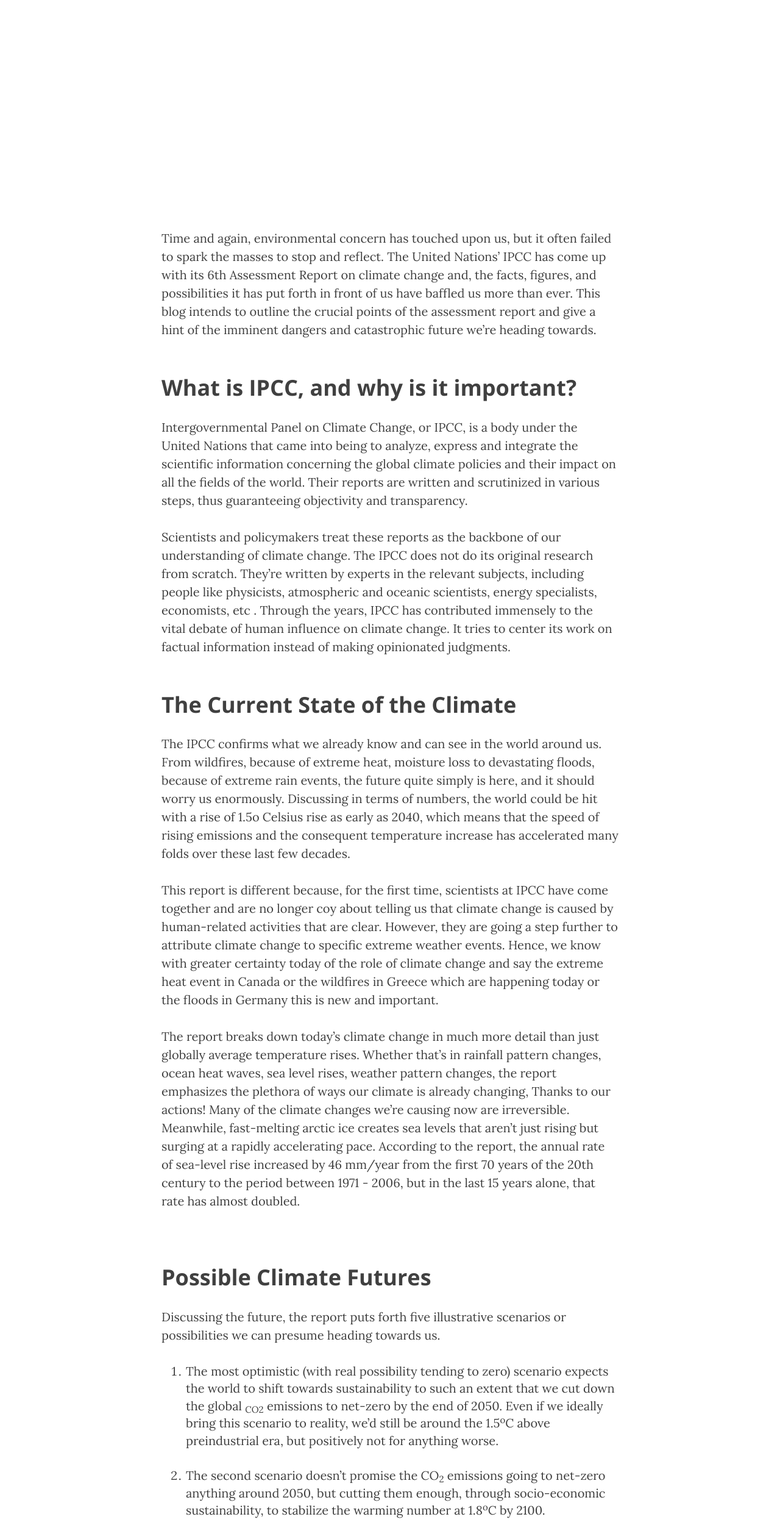
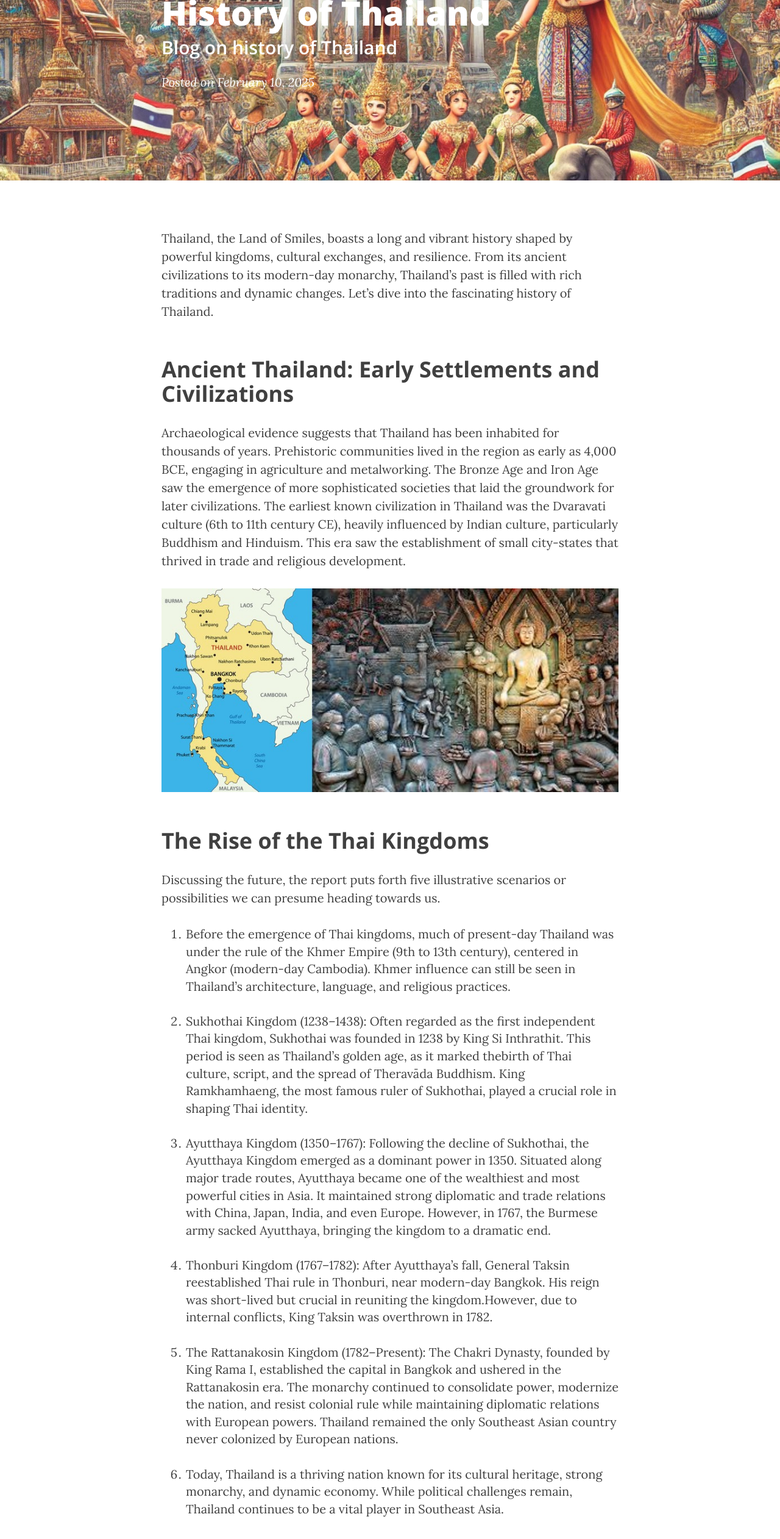
Before and after one commit to rjvaroky-ctrl/Thailand-travels, a plain HTML site: page post1.html in a window 1280 px wide. Shown: the part 240-2764 px from the top of the page at 61% size. Drawn offline with nearby package versions, Linux system fonts and the light colour scheme; files whose address does not match are found by name.

Commit message:
Update post1.html

```diff
--- a/post1.html
+++ b/post1.html
@@ -49,7 +49,7 @@
                     <span class="icon-bar"></span>
                     <span class="icon-bar"></span>
                 </button>
-                <a class="navbar-brand" href="index.html">PRAKRITI</a>
+                <a class="navbar-brand" href="index.html">THAILAND DIARIES</a>
             </div>
             <!-- /.navbar-collapse -->
         </div>
@@ -58,14 +58,14 @@
 
     <!-- Page Header -->
     <!-- Set your background image for this header on the line below. -->
-    <header class="intro-header" style="background-image: url('assets/images/blog_img/climat_change.jpg'); opacity:0.9;">
+    <header class="intro-header" style="background-image: url('assets/images/news/thai_hist.jpg'); opacity:0.9;">
         <div class="container">
             <div class="row">
                 <div class="col-lg-8 col-lg-offset-2 col-md-10 col-md-offset-1">
                     <div class="post-heading">
-                        <h1>IPCC 6th Assessment Report</h1>
-                        <h2 class="subheading">Summary of the UN's report on Climate Change</h2>
-                        <span class="meta">Posted on August 22, 2021</span>
+                        <h1>The Rich and Fascinating History of Thailand</h1>
+                        <h2 class="subheading">Blog on history of Thailand</h2>
+                        <span class="meta">Posted on February 10, 2025</span>
                     </div>
                 </div>
             </div>
@@ -77,151 +77,103 @@
         <div class="container">
             <div class="row">
                 <div class="col-lg-8 col-lg-offset-2 col-md-10 col-md-offset-1">
-                    <p>Time and again, environmental concern has touched upon us, but it often failed to
-                        spark the masses to stop and reflect. The United Nations’ IPCC has come up with its 6th
-                        Assessment Report on climate change and, the facts, figures, and possibilities it has
-                        put forth in front of us have baffled us more than ever. This blog intends to outline the
-                        crucial points of the assessment report and give a hint of the imminent dangers and
-                        catastrophic future we’re heading towards.
+                    <p>Thailand, the Land of Smiles, boasts a long and vibrant history shaped by powerful
+                       kingdoms, cultural exchanges, and resilience. From its ancient civilizations to its
+                       modern-day monarchy, Thailand’s past is filled with rich traditions and dynamic changes.
+                       Let’s dive into the fascinating history of Thailand.
                     </p>
-                    <h2 class="section-heading">What is IPCC, and why is it important?</h2>
-                    <p>Intergovernmental Panel on Climate Change, or IPCC, is a body under the United
-                        Nations that came into being to analyze, express and integrate the scientific
-                        information concerning the global climate policies and their impact on all the fields of
-                        the world. Their reports are written and scrutinized in various steps, thus guaranteeing
-                        objectivity and transparency.</p>
-
-                    <p>Scientists and policymakers treat these reports as the backbone of our
-                        understanding of climate change. The IPCC does not do its original research from
-                        scratch. They’re written by experts in the relevant subjects, including people like
-                        physicists, atmospheric and oceanic scientists, energy specialists, economists, etc .
-                        Through the years, IPCC has contributed immensely to the vital debate of human
-                        influence on climate change. It tries to center its work on factual information instead of
-                        making opinionated judgments.</p>
-
-                    <h2 class="section-heading">The Current State of the Climate</h2>
-
-                    <p>The IPCC confirms what we already know and can see in the world around us. From
-                        wildfires, because of extreme heat, moisture loss to devastating floods, because of
-                        extreme rain events, the future quite simply is here, and it should worry us
-                        enormously. Discussing in terms of numbers, the world could be hit with a rise of
-                        1.5o Celsius rise as early as 2040, which means that the speed of rising emissions
-                        and the consequent temperature increase has accelerated many folds over these
-                        last few decades.</p>
-
-                    <p>This report is different because, for the first time, scientists at IPCC have come
-                        together and are no longer coy about telling us that climate change is caused by
-                        human-related activities that are clear. However, they are going a step further to
-                        attribute climate change to specific extreme weather events. Hence, we know with
-                        greater certainty today of the role of climate change and say the extreme heat
-                        event in Canada or the wildfires in Greece which are happening today or the floods
-                        in Germany this is new and important.
+                    <h2 class="section-heading">Ancient Thailand: Early Settlements and Civilizations</h2>
+                    <p>Archaeological evidence suggests that Thailand has been inhabited for thousands
+                       of years. Prehistoric communities lived in the region as early as 4,000 BCE,
+                       engaging in agriculture and metalworking. The Bronze Age and Iron Age saw the
+                       emergence of more sophisticated societies that laid the groundwork for later civilizations.
+                       The earliest known civilization in Thailand was the Dvaravati culture (6th to 11th century CE),
+                       heavily influenced by Indian culture, particularly Buddhism and Hinduism. This era saw the
+                       establishment of small city-states that thrived in trade and religious development.
                     </p>
 
-                    <p>The report breaks down today’s climate change in much more detail than just
-                        globally average temperature rises. Whether that’s in rainfall pattern changes,
-                        ocean heat waves, sea level rises, weather pattern changes, the report emphasizes
-                        the plethora of ways our climate is already changing, Thanks to our actions! Many of
-                        the climate changes we’re causing now are irreversible. Meanwhile, fast-melting
-                        arctic ice creates sea levels that aren’t just rising but surging at a rapidly
-                        accelerating pace. According to the report, the annual rate of sea-level rise
-                        increased by 46 mm/year from the first 70 years of the 20th century to the period
-                        between 1971 - 2006, but in the last 15 years alone, that rate has almost doubled.
-                    </p>
                     <div>
-                        <img src="assets/images/blog_img/ipcc_blog_images/graph1.png" alt="" class="img-responsive">
+                        <img src="assets/images/news/one_.jpg" alt="" class="img-responsive">
                     </div>
-                    <h2 class="section-heading">Possible Climate Futures</h2>
+                    <h2 class="section-heading">The Rise of the Thai Kingdoms</h2>
                     <p>Discussing the future, the report puts forth five illustrative scenarios or possibilities
                         we can presume heading towards us.
                     </p>
                     <ol>
                         <li>
-                            The most optimistic (with real possibility tending to zero) scenario expects the
-                            world to shift towards sustainability to such an extent that we cut down the
-                            global <sub>CO2</sub> emissions to net-zero by the end of 2050. Even if we ideally bring
-                            this scenario to reality, we’d still be around the 1.5<sup>o</sup>C above preindustrial era,
-                            but positively not for anything worse.<br><br>
+                            Before the emergence of Thai kingdoms, much of present-day Thailand was under the
+                            rule of the Khmer Empire (9th to 13th century), centered in Angkor (modern-day Cambodia).
+                            Khmer influence can still be seen in Thailand’s architecture, language, and religious practices.<br><br>
                         </li>
                         <li>
-                            The second scenario doesn’t promise the CO<sub>2</sub> emissions going to net-zero
-                            anything around 2050, but cutting them enough, through socio-economic
-                            sustainability, to stabilize the warming number at 1.8<sup>o</sup>C by 2100.<br><br>
+                            Sukhothai Kingdom (1238–1438): Often regarded as the first independent Thai kingdom,
+                            Sukhothai was founded in 1238 by King Si Inthrathit. This period is seen as
+                            Thailand’s golden age, as it marked thebirth of Thai culture, script, and the spread of
+                            Theravāda Buddhism. King Ramkhamhaeng, the most famous ruler of Sukhothai,
+                            played a crucial role in shaping Thai identity.<br><br>
                         </li>
                         <li>
-                            The mid-way scenario presumes the world going at the same pace regarding
-                            socio-economic factors and environmental deterioration. The expected rise in
-                            the temperature in such a case would be 2.7<sup>o</sup>C by the end of the century.<br><br>
+                            Ayutthaya Kingdom (1350–1767): Following the decline of Sukhothai, the Ayutthaya Kingdom
+                            emerged as a dominant power in 1350. Situated along major trade routes, Ayutthaya became
+                            one of the wealthiest and most powerful cities in Asia. It maintained strong diplomatic
+                            and trade relations with China, Japan, India, and even Europe. However, in 1767, the Burmese
+                            army sacked Ayutthaya, bringing the kingdom to a dramatic end.<br><br>
                         </li>
                         <li>
-                            The fourth scenario speculates that the world is getting more intense in
-                            competition, national security, and individual food supplies. The CO<sub>2</sub>
-                            emissions are expected to go roughly double the present number leading to a
-                            3.6<sup>o</sup>C average temperature rise.<br><br>
+                            Thonburi Kingdom (1767–1782): After Ayutthaya’s fall, General Taksin reestablished
+                            Thai rule in Thonburi, near modern-day Bangkok. His reign was short-lived but
+                            crucial in reuniting the kingdom.However, due to internal conflicts, King Taksin
+                            was overthrown in 1782.<br><br>
                         </li>
                         <li>
-                            The worst-case scenario, the future that fears, theorizes the world’s global
-                            economy growing at the highest possible pace, but at the cost of depriving
-                            away the fossil fuels recklessly. In this case, the average global temperature
-                            gets to a blazing 4.4<sup>o</sup>C higher.<br><br>
+                            The Rattanakosin Kingdom (1782–Present): The Chakri Dynasty, founded by King Rama
+                            I, established the capital in Bangkok and ushered in the Rattanakosin era.
+                            The monarchy continued to consolidate power, modernize the nation, and resist
+                            colonial rule while maintaining diplomatic relations with European powers.
+                            Thailand remained the only Southeast Asian country never colonized by European
+                             nations.<br><br>
+                        </li>
+                        <li>
+                            Today, Thailand is a thriving nation known for its cultural heritage, strong
+                            monarchy, and dynamic economy. While political challenges remain, Thailand
+                            continues to be a vital player in Southeast Asia.<br><br>
                         </li>
                     </ol>
                     <div>
-                        <img src="assets/images/blog_img/ipcc_blog_images/graph2.png" alt="" class="img-responsive">
+                        <img src="assets/images/news/two_.jpg" alt="" class="img-responsive">
                     </div>
                     <p>
                         <i style="font-size:0.7em;">(In the graph, SSP1-1.9, SSP1-2.6, SSP2-4.5, SSP3-7.0, and SSP5-8.5
                             denote the first, second,
                             third, fourth, and fifth scenarios, respectively)</i>
                     </p>
+
+                    <h2 class="section-heading">Modern Thailand: Monarchy, Democracy, and Challenges:</h2>
                     <p>
-                        The increase in average global temperature is not the only stat we need to focus
-                        on. However, it gives an idea of the severity, being proportionate to the several
-                        extremums concerning the global water cycle, global monsoon precipitation, soil
-                        moisture, and acuteness of wet and dry events.
-                    </p>
-                    <h2 class="section-heading">Limiting Future Climate Change</h2>
-                    <p>The report puts the reduction of anthropogenic CO2 emissions at the center stage
-                        while dealing with the possibilities of limiting environmental degradation in the
-                        coming times. The thing is that even this most aggressive emissions-cutting
-                        scenario has it likely that the global temperatures rise by more than 1.5o C. In other
-                        words, even if we incredibly aggressively cut emissions, there’s a good chance that
-                        this limit set by the Paris Climate Agreement as its more ambitious target will be
-                        breached. This is not good news. Limiting global warming to 1.5o C is profoundly
-                        important for the most vulnerable people and fragile ecosystems on the planet.
+                        The 20th century brought significant changes to Thailand. In 1932, a bloodless
+                        revolution led to the end of absolute monarchy, transitioning Thailand into a
+                        constitutional monarchy.Throughout the 20th and 21st centuries, Thailand has
+                        experienced political instability, military coups, and rapid economic growth.
                     </p>
                     <p>
-                        However, the report makes it clear time and time again that every bit of warming
-                        matters. Every bit of emissions matters; the truth is that the world won’t end if we
-                        heat it by more than 1.5 degrees, but some people’s worlds will end even if we
-                        heat it by less than 1.5 degrees.
-                    </p>
-                    <p>
-                        Carbon pricing looks at the problem with a pretty clear vision. If releasing carbon
-                        dioxide is free, people don’t have any reason not to do it. But it’s not free. It’s
-                        going to cost plenty of money to deal with the consequences of that carbon
-                        emission.
+                        Today, Thailand is a thriving nation known for its cultural heritage, strong monarchy,
+                        and dynamic economy. While political challenges remain, Thailand continues to be a
+                        vital player in Southeast Asia.
                     </p>
                     <div>
-                        <img src="assets/images/blog_img/ipcc_blog_images/graph3.png" alt="" class="img-responsive">
+                        <img src="assets/images/news/eight.jpg" alt="" class="img-responsive">
                     </div>
                     <h2 class="section-heading">Conclusion</h2>
                     <p>
-                        Climate change news is like a constant background sound of the alarm. You know
-                        that something’s wrong, but perhaps you get used to the noise. But then reading
-                        the IPCC report is like someone suddenly opening the window, and all that noise
-                        hits you at once.
+                        The history of Thailand is a story of resilience, adaptability, and cultural
+                        richness. From ancient civilizations to modern progress, Thailand has preserved
+                        its traditions while embracing change. Whether through its magnificent temples,
+                        vibrant festivals, or historical landmarks, the echoes of Thailand’s past continue
+                        to shape its present and future.
                     </p>
+                    <p>- Thailand Diaries</p>
                     <p>
-                        If you’ve heard the alarm the IPCC has sounded, and activists have been ringing for
-                        decades, we encourage you to get involved. It is hard to hear and read about these
-                        objective disaster scenarios, but we’ve got a set of facts, piles of data, and the
-                        knowledge to deal with this mess.
-                    </p>
-                    <p>- Team Prakriti, IIT Kanpur</p>
-                    <p>
-                        <i style="font-size:0.7em;">(The graphs presented in the blog are taken from the IPCC’s Summary for Policymakers
-                            IPCC_AR6_WGI_SPM)</i>
+                        <i style="font-size:0.7em;">Are you fascinated by Thailand’s history? Let us know your thoughts in the comments!</i>
                     </p>
                 </div>
             </div>
@@ -253,7 +205,7 @@
                             </a>
                         </li>
                     </ul>
-                    <p class="copyright text-muted">Copyright &copy; PRAKRITI,IITK</p>
+                    <p class="copyright text-muted">Copyright &copy; THAILAND DIARIES</p>
                 </div>
             </div>
         </div>
```
